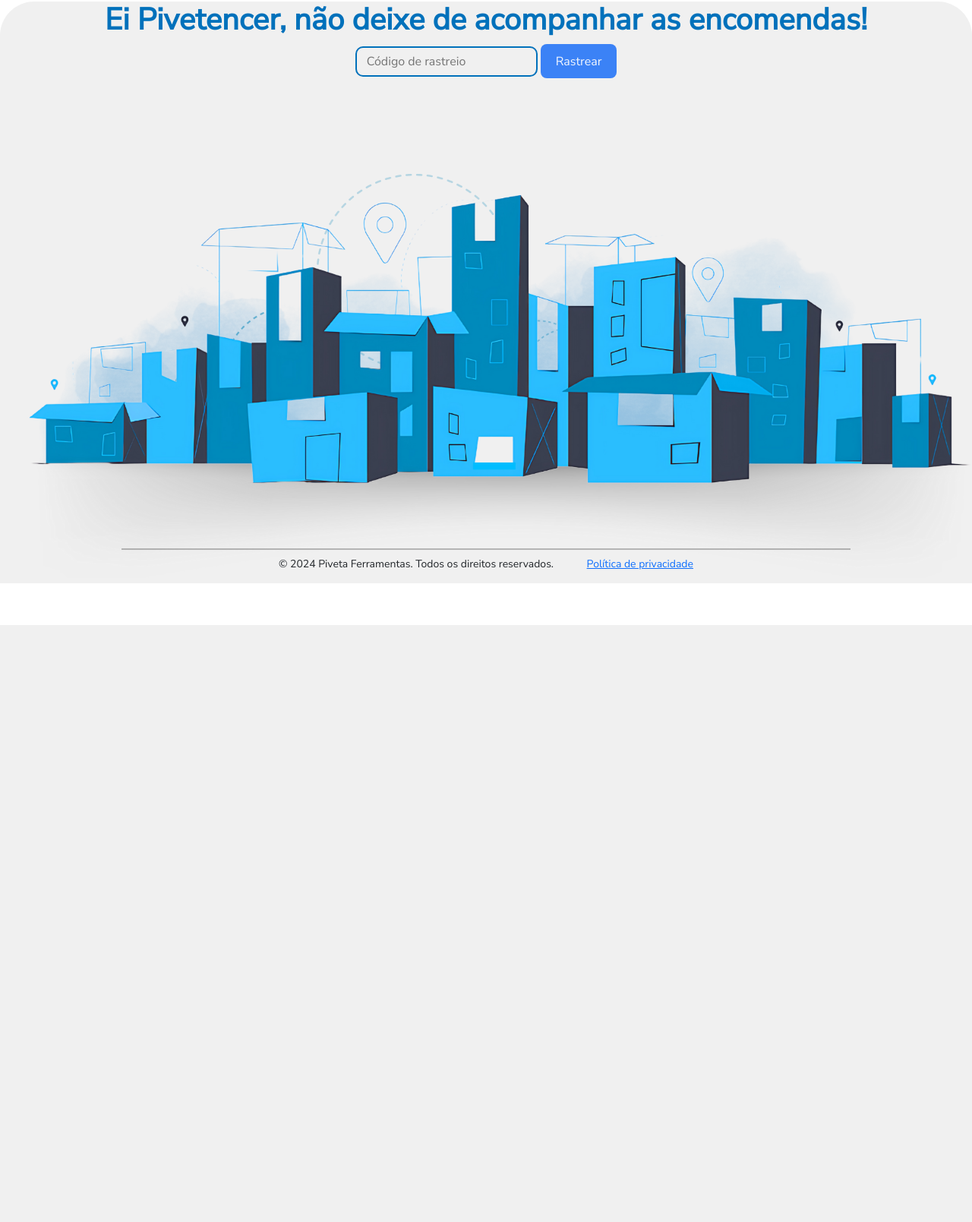
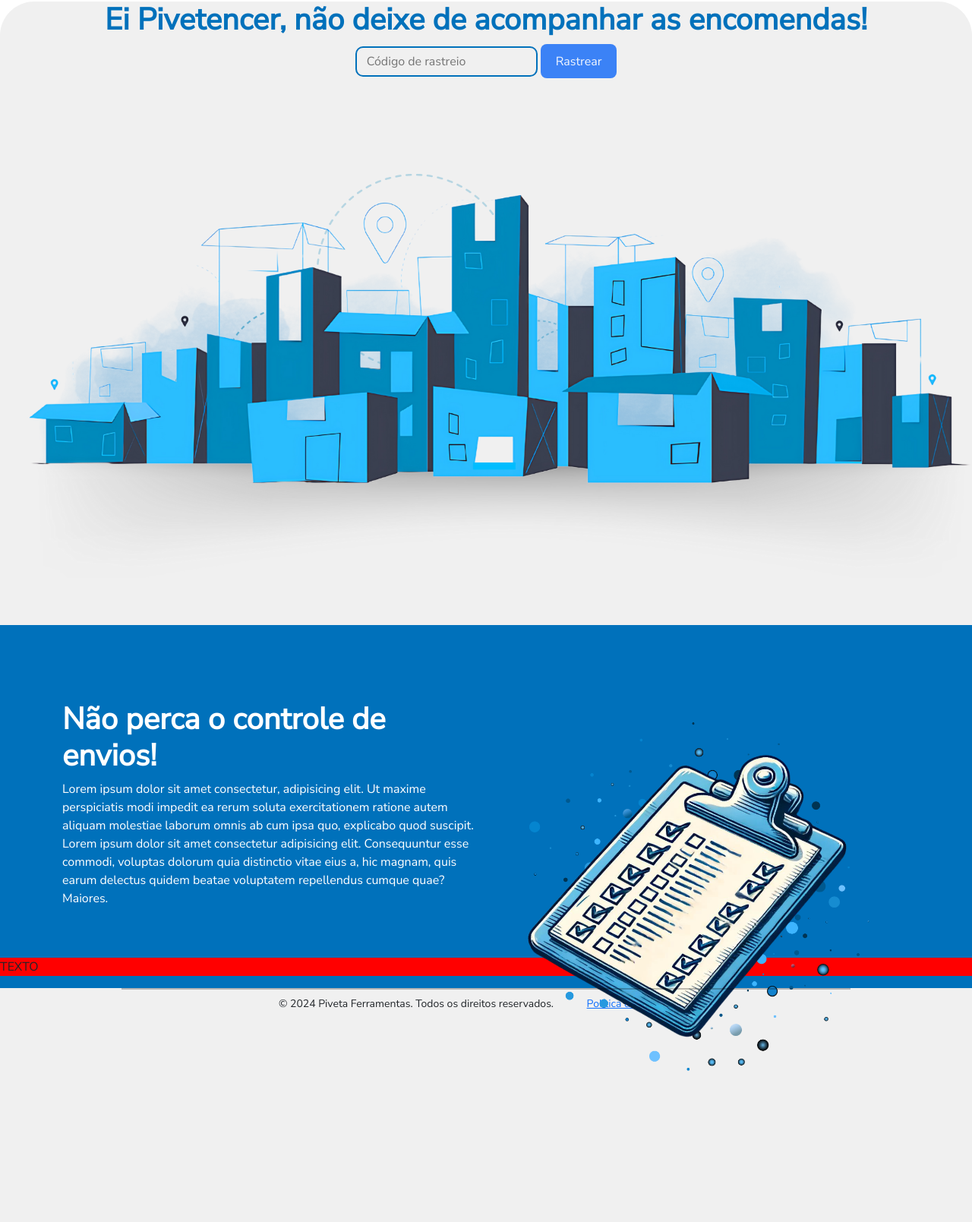
Before and after one commit to EduardoMnzs/Tracking-piveta, a Flask app: page /rastreio in a window 1280 px wide. Shown: the part 73-1682 px from the top of the page at 76% size. Before the commit the page ends 896 px from the top, so only its background shows below. Run offline with Flask 3, Linux system fonts and the light colour scheme.

Commit message:
Rastreio update

```diff
--- a/app/static/css/rastreio.css
+++ b/app/static/css/rastreio.css
@@ -5,7 +5,6 @@
 .background {
     background-color: #F0F0F0;
     border-radius: 45px 45px 0px 0px;
-    height: 90%;
 }
 
 .titulo-rastreio {
@@ -23,7 +22,7 @@
     background-color: #F0F0F0;
     border-radius: 10px;
     transition: all 0.5s;
-  }
+}
 
 .rastreio-input:hover,
 .rastreio-input:focus {
@@ -40,13 +39,13 @@
     width: 100px;
     height: 45px;
     transition: .3s;
-  }
+}
 
-  .button-rastreio:hover {
+.button-rastreio:hover {
     background-color: #3b82f6;
     box-shadow: 0 0 0 5px #3b83f65f;
     color: #fff;
-  }
+}
 
 .imagem-rastreio{
     max-width:1920px;
@@ -55,9 +54,55 @@
     height: auto;
 }
 
+.container-full-width {
+    width: 100%;
+    background-color: #0071BB;
+    padding: 20px 0;
+    margin-bottom: -200px;
+}
+
+.container-perguntas {
+    width: 100%;
+    padding: 20px 0;
+    margin-bottom: -200px;
+}
+
+.container {
+    color: white;
+    display: flex;
+    justify-content: space-between;
+    align-items: center;
+    padding: 20px;
+    max-width: 800px;
+    margin: 0 auto;
+    position: relative;
+}
+
+.text-section {
+    max-width: 50%;
+    margin-bottom: 150px;
+}
+
+.titulo-controle {
+    font-weight: bold;
+}
+
+.image-section {
+    max-width: 50%;
+    position: relative;
+}
+
+.imagem-check {
+    max-width: 600px;
+    width: 100%;
+    height: auto;
+    position: relative;
+    top: 50px;
+}
+
 .terms-of-usage {
     background-color: #F0F0F0;
-    padding-bottom: 15px;
+    padding-bottom: 1500px;
 
     a {
         margin-left: 40px
--- a/app/templates/rastreio.html
+++ b/app/templates/rastreio.html
@@ -13,7 +13,22 @@
             <img class="imagem-rastreio" src="../static/img/rastreio-predio.png" alt="">
         </div>
     </div>
+    <div class="container-full-width">
+        <div class="container">
+            <div class="text-section">
+                <h1 class="titulo-controle">Não perca o controle de envios!</h1>
+                <p class="texto-controle">Lorem ipsum dolor sit amet consectetur, adipisicing elit. Ut maxime perspiciatis modi impedit ea rerum soluta exercitationem ratione autem aliquam molestiae laborum omnis ab cum ipsa quo, explicabo quod suscipit. Lorem ipsum dolor sit amet consectetur adipisicing elit. Consequuntur esse commodi, voluptas dolorum quia distinctio vitae eius a, hic magnam, quis earum delectus quidem beatae voluptatem repellendus cumque quae? Maiores.</p>
+            </div>
+            <div class="image-section">
+                <img class="imagem-check" src="/static/img/check.png" alt="Descrição da Imagem">
+            </div>
+        </div>
+    </div>
+    <div style="background-color: red;">
+        <p>TEXTO    </p>
+    </div>
 </div>
+
 
 <footer class="small text-center terms-of-usage">
     <hr class="footer-hr">
```
Also changed, not shown: app/static/img/check.png (added).
